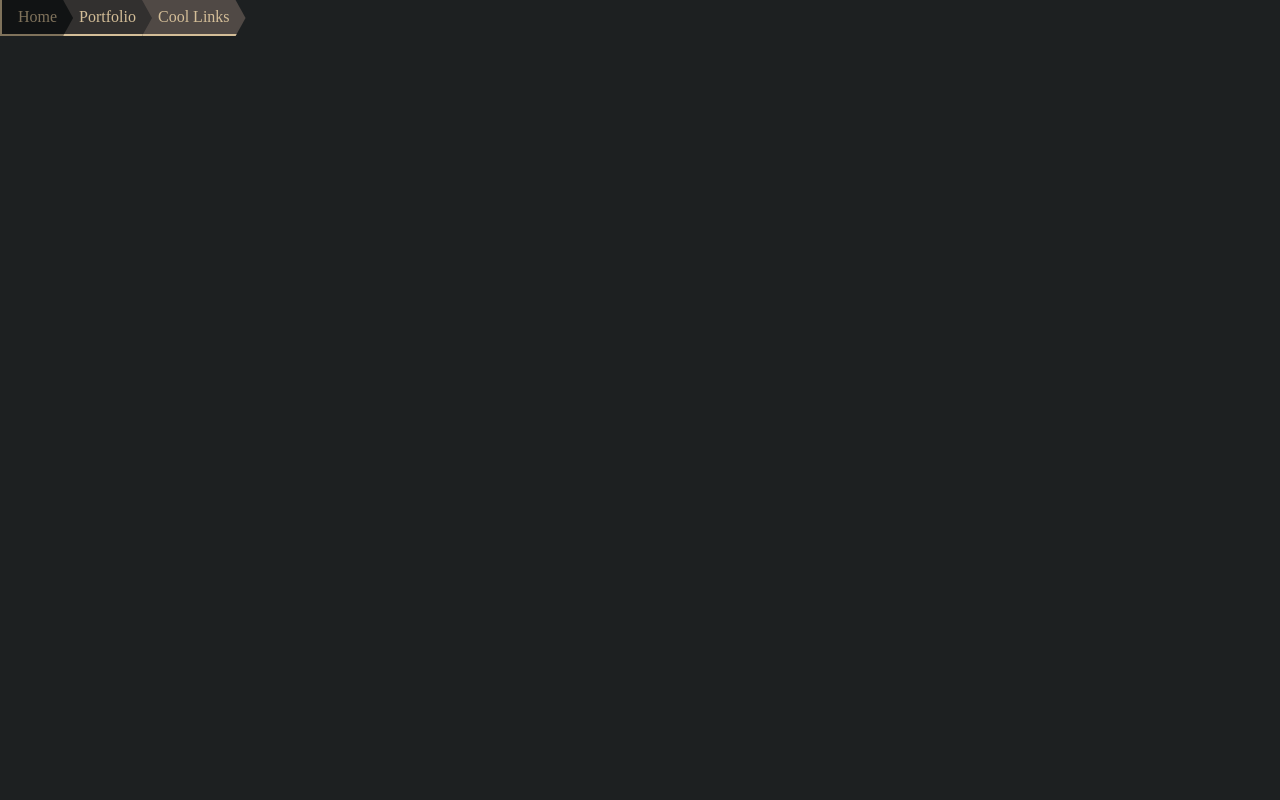
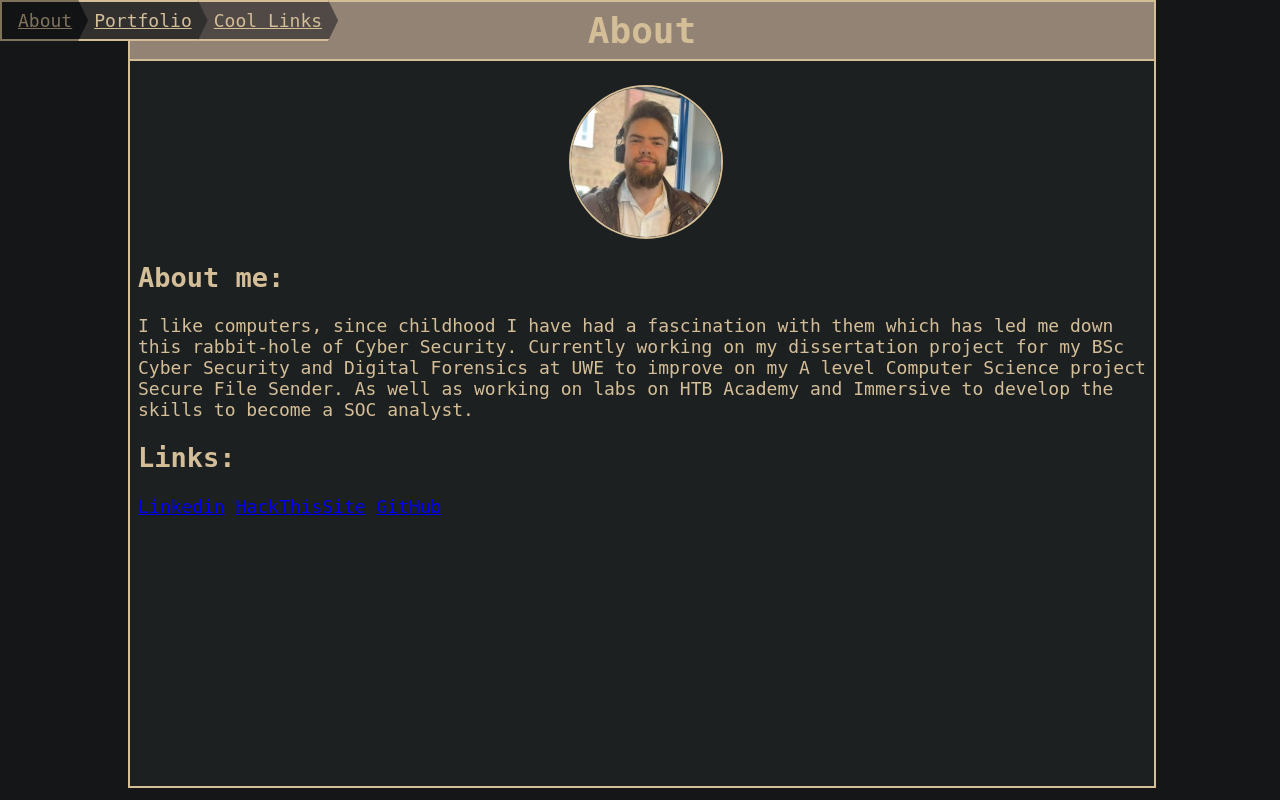
Before and after one commit to sacnit/sacnit.github.io, a plain HTML site: page index.html in a window 1280 px wide. Drawn offline with Linux system fonts and the light colour scheme.

Commit message:
Got site to acceptable standard, still needs work

```diff
--- a/index.html
+++ b/index.html
@@ -3,8 +3,20 @@
 </header>
 <body>
     <div class="header_menu">
-        <div class="menu_1">Home</div>
-        <div class="menu_2">Portfolio</div>
-        <div class="menu_3">Cool Links</div>
+        <a href="index.html" class="menu_1">About</a>
+        <a href="portfolio.html" class="menu_2">Portfolio</a>
+        <a href="cool_links.html" class="menu_3">Cool Links</a>
+    </div>
+    <div class="content">
+        <h1 class="content_title">About</h1>
+        <div class="content_text">
+            <img src="src/pfp.jpg" alt="Casper Wright" class="profile_image">
+            <h2 id="about-me-">About me:</h2>
+            <p>I like computers, since childhood I have had a fascination with them which has led me down this rabbit-hole of Cyber Security. Currently working on my dissertation project for my BSc Cyber Security and Digital Forensics at UWE to improve on my A level Computer Science project Secure File Sender. As well as working on labs on HTB Academy and Immersive to develop the skills to become a SOC analyst.</p>
+            <h2 id="links-">Links:</h2>
+            <p><a href="https://www.linkedin.com/in/casper-wright/">Linkedin</a>
+            <a href="https://www.hackthissite.org/user/view/sacnit/">HackThisSite</a>
+            <a href="https://github.com/sacnit">GitHub</a></p>
+        </div>
     </div>
 </body>
--- a/style.css
+++ b/style.css
@@ -4,11 +4,14 @@
 body {
     padding: 0;
     margin: 0;
-    background-color: #1d2021;
+    background-color: #141617;
     color: #d4be98;
+    font-size: 18px;
+    font-family: 'DejaVu Sans Mono', monospace;
 }
 /* Navigation menu styles */
 .header_menu {
+    position: fixed;
     display: flex;
     flex-direction: row;
     gap: 0;
@@ -24,7 +27,6 @@ body {
     border: 2px solid #d4be98;
     border-left: none; /* Remove left border for seamless slant */
     border-right: none;
-    border-top: none;
 }
 .menu_1 {
     clip-path: polygon(0 0, calc(100% - 10px) 0, 100% 50%, calc(100% - 10px) 100%, 0 100%);
@@ -45,3 +47,41 @@ body {
     filter: brightness(60%); /* Darkens the element by 10% */
     transition: filter 0.3s ease; /* Smooth transition effect */
 }
+/* Main conent styles */
+/* markdown converted by https://markdowntohtml.com/ for the content */
+.content {
+    background-color: #1d2021;
+    border: 2px solid #d4be98;
+    width: 80%;
+    height: 98%;
+    margin-left: 10%;
+    padding-top: 0;
+    margin-top: 0;
+}
+.content_title {
+    background: #928374;
+    color: inherit;
+    padding: 8px; /* Add padding for spacing inside the section */
+    border-bottom: 2px solid #d4be98; /* Add a bottom border */
+    margin-top: 0;
+    text-align: center;;
+}
+.content_text {
+    padding-left: 8px;
+    padding-bottom: 8px;
+    height: calc(98% - 88px);
+    overflow-y: scroll;
+    overflow-x: hidden;
+    word-wrap: break-word;
+    overflow-wrap: break-word;
+}
+.profile_image {
+    width: 150px;
+    height: 150px;
+    border-radius: 50%;
+    object-fit: cover;
+    overflow: hidden;
+    border: 2px solid #d4be98;
+    display: block;
+    margin: 0 auto;
+}
```
Also changed, not shown: cool_links.html (added, +32 -0 lines), portfolio.html (added, +17 -0 lines), src/pfp.jpg (added).
